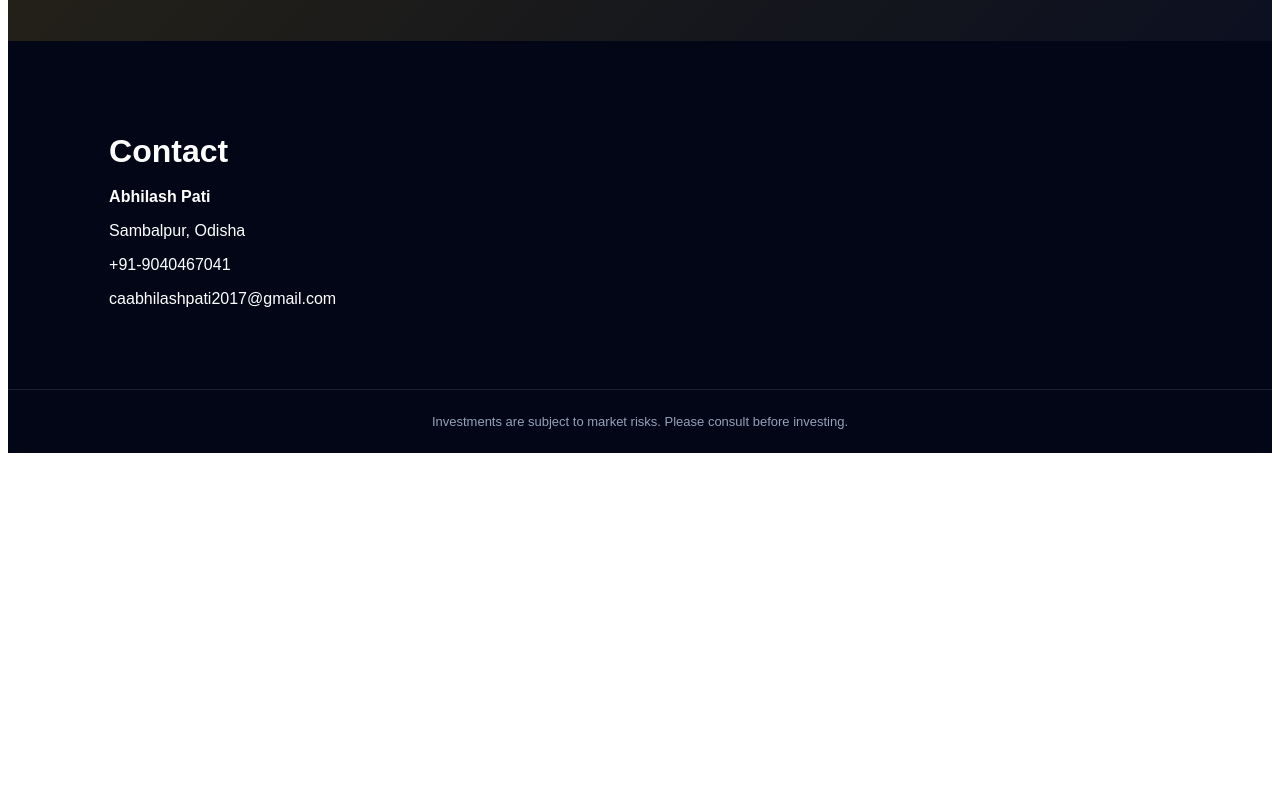
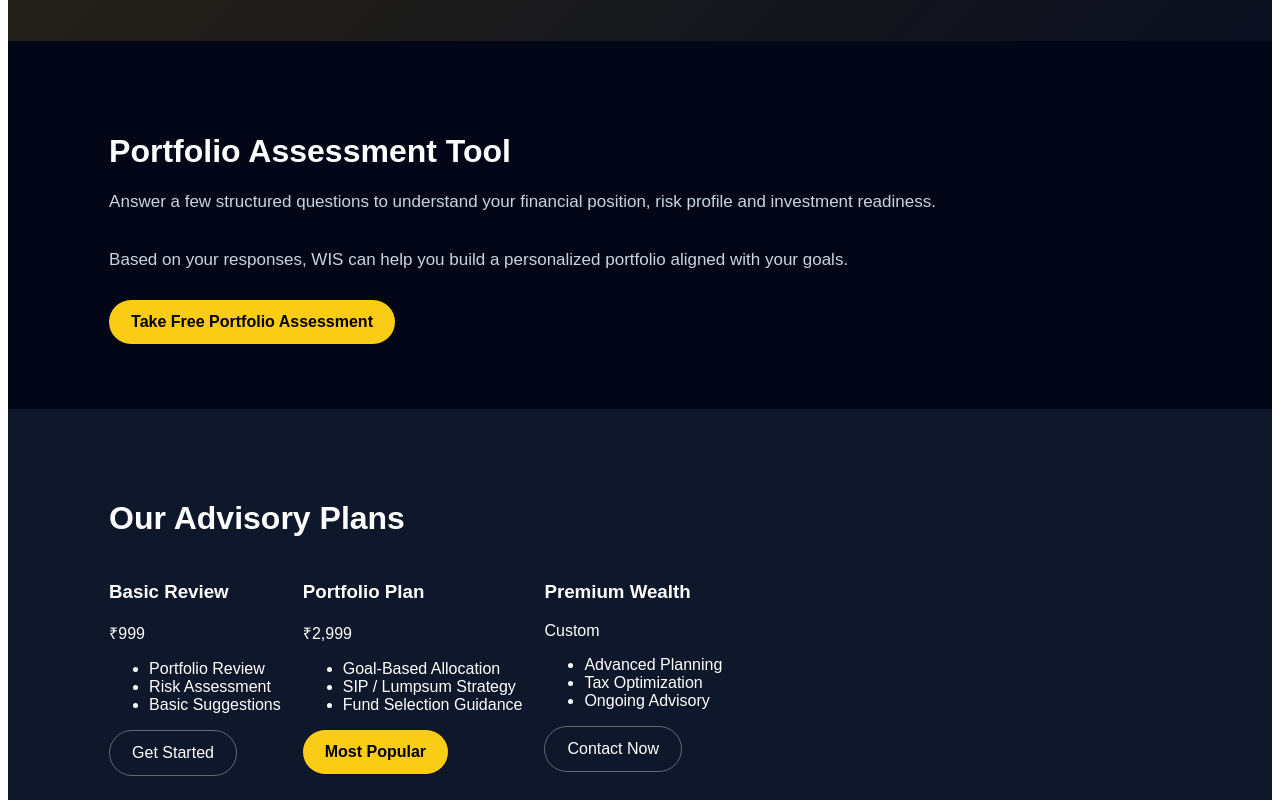
Before and after one commit to caabhilashpati2017-tech/wis-website, a React (Vite) app: page / in a window 1280 px wide. Shown: the part 2700-3500 px from the top of the page. Before the commit the page ends 3161 px from the top, so only its background shows below. Built offline with nearby package versions, Linux system fonts and the light colour scheme.

Commit message:
Update App.jsx

```diff
--- a/src/App.jsx
+++ b/src/App.jsx
@@ -110,7 +110,76 @@ export default function App() {
           Explore Your Investment Plan
         </a>
       </section>
+{/* PORTFOLIO ASSESSMENT TOOL */}
+<section style={styles.section}>
+  <h2 style={styles.sectionTitle}>Portfolio Assessment Tool</h2>
 
+  <p style={styles.text}>
+    Answer a few structured questions to understand your financial position,
+    risk profile and investment readiness.
+    <br /><br />
+    Based on your responses, WIS can help you build a personalized portfolio
+    aligned with your goals.
+  </p>
+
+  <div style={{ marginTop: 25 }}>
+    <a
+      href="https://docs.google.com/forms/d/e/1FAIpQLSclu338Z4HoUyAC6j5AChzsH_A1TP5OXCaG2Vu7BCFT-1iXbQ/viewform"
+      target="_blank"
+      style={styles.primaryBtn}
+    >
+      Take Free Portfolio Assessment
+    </a>
+  </div>
+</section>
+
+{/* PRICING SECTION */}
+<section style={styles.sectionDark}>
+  <h2 style={styles.sectionTitle}>Our Advisory Plans</h2>
+
+  <div style={styles.cards}>
+
+    <div style={styles.pricingCard}>
+      <h3>Basic Review</h3>
+      <p style={styles.price}>₹999</p>
+      <ul style={styles.list}>
+        <li>Portfolio Review</li>
+        <li>Risk Assessment</li>
+        <li>Basic Suggestions</li>
+      </ul>
+      <a href={whatsapp} target="_blank" style={styles.secondaryBtn}>
+        Get Started
+      </a>
+    </div>
+
+    <div style={styles.pricingCardHighlight}>
+      <h3>Portfolio Plan</h3>
+      <p style={styles.price}>₹2,999</p>
+      <ul style={styles.list}>
+        <li>Goal-Based Allocation</li>
+        <li>SIP / Lumpsum Strategy</li>
+        <li>Fund Selection Guidance</li>
+      </ul>
+      <a href={whatsapp} target="_blank" style={styles.primaryBtn}>
+        Most Popular
+      </a>
+    </div>
+
+    <div style={styles.pricingCard}>
+      <h3>Premium Wealth</h3>
+      <p style={styles.price}>Custom</p>
+      <ul style={styles.list}>
+        <li>Advanced Planning</li>
+        <li>Tax Optimization</li>
+        <li>Ongoing Advisory</li>
+      </ul>
+      <a href={whatsapp} target="_blank" style={styles.secondaryBtn}>
+        Contact Now
+      </a>
+    </div>
+
+  </div>
+</section>
       <section id="contact" style={styles.section}>
         <h2 style={styles.sectionTitle}>Contact</h2>
         <p><strong>Abhilash Pati</strong></p>
```
